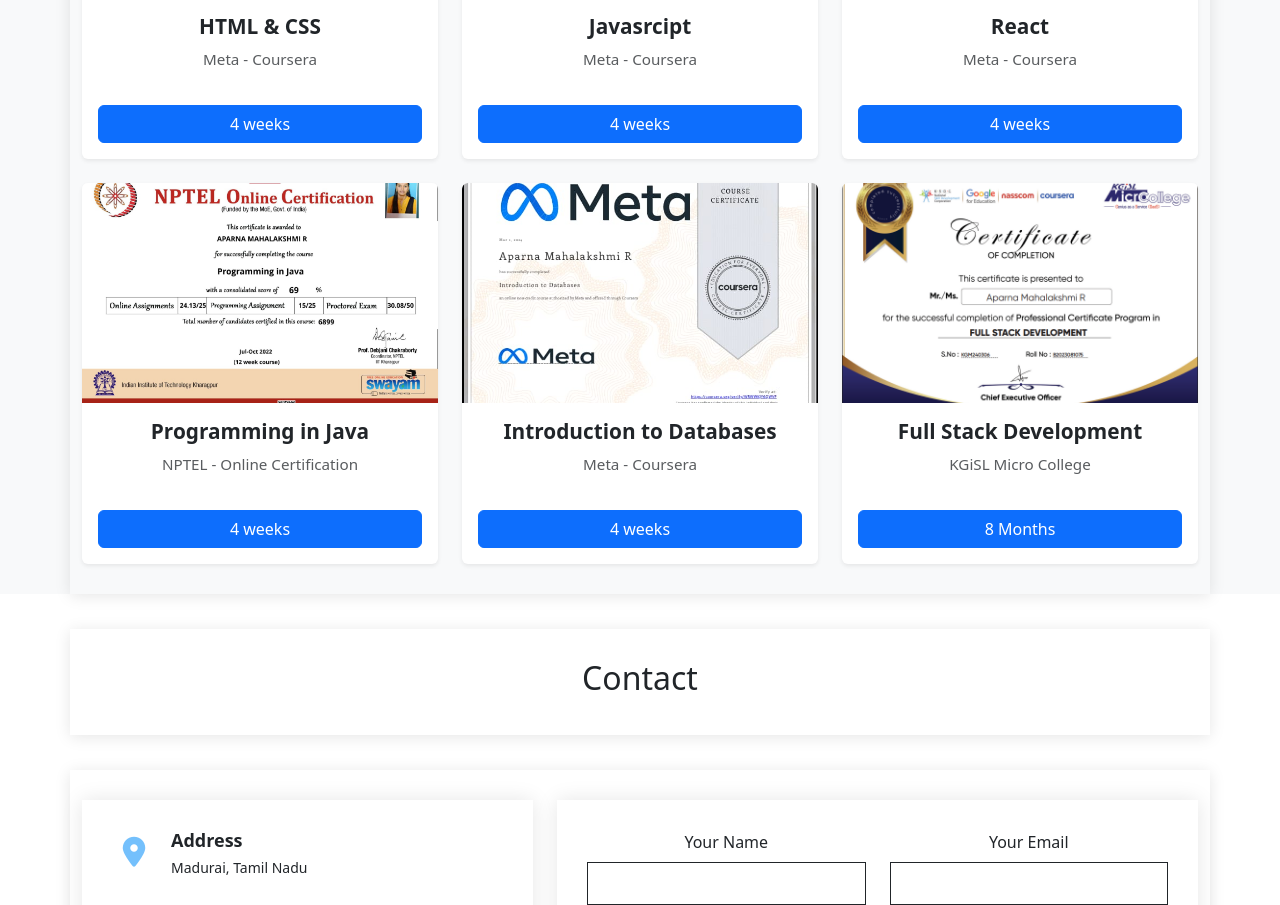
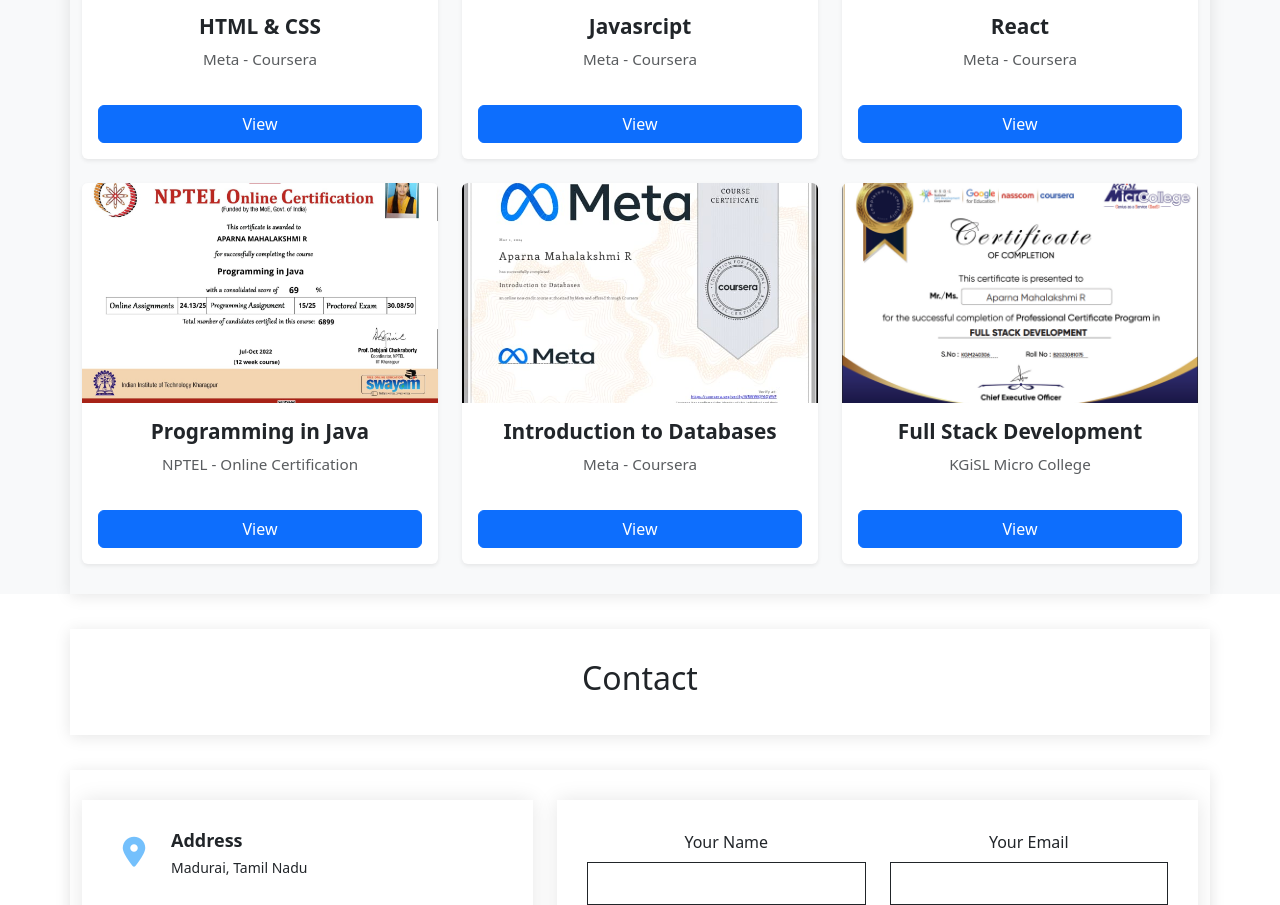
Before and after one commit to Aparna-2005/My_Portfolio, a React (Create React App) app: page / in a window 1280 px wide. Shown: the part 3389-4294 px from the top of the page. Built offline with nearby package versions, Linux system fonts and the light colour scheme.

Commit message:
Bug fixed

```diff
--- a/src/App.js
+++ b/src/App.js
@@ -12,7 +12,7 @@
 function App() {
   return (
     <div className="App">
-      {/* <Navbar/> */}
+      {/*  <Navbar/> */}
       <Home/>
       <About/>
       <Education/>
--- a/src/Components/About/About.js
+++ b/src/Components/About/About.js
@@ -1,6 +1,5 @@
 import React from 'react'
 
-import { Link } from "react-scroll";
 import { Element } from 'react-scroll'
 
 
@@ -17,7 +16,7 @@
               <div className="col-md-6">
                 <div className="row justify-content-between gy-4">
                   <div className="col-lg-5">
-                    <img src="images/Aparna_image.png" className="img-fluid" alt="Profile Image"/>
+                    <img src="images/Aparna_image.png" className="img-fluid" alt="My Photo"/>
                   </div>
                   <div className="col-lg-7 about-info">
                     <p><strong>Name: </strong> <span>Aparna Mahalakshmi R</span></p>
--- a/src/Components/Certificates/Certificates.js
+++ b/src/Components/Certificates/Certificates.js
@@ -20,7 +20,7 @@
                       <div className="card-body d-flex flex-column">
                         <h5 className="card-title fw-bold text-center">  HTML & CSS </h5>
                         <p className="card-text text-muted flex-grow-1 text-center">  Meta - Coursera </p>
-                        <a href="#" target="_blank" rel="noopener noreferrer" className="btn btn-primary w-100 mt-3"> 4 weeks </a>
+                        <a href="https://drive.google.com/file/d/1KSgME_aHFhew8ACA5EzWhx8cM49XicPL/view?usp=sharing" target="_blank" rel="noopener noreferrer" className="btn btn-primary w-100 mt-3"> View </a>
                       </div>
                     </div>
                   </div>
@@ -31,7 +31,7 @@
                       <div className="card-body d-flex flex-column">
                         <h5 className="card-title fw-bold text-center">  Javasrcipt </h5>
                         <p className="card-text text-muted flex-grow-1 text-center">  Meta - Coursera </p>
-                        <a href="#" target="_blank" rel="noopener noreferrer" className="btn btn-primary w-100 mt-3"> 4 weeks </a>
+                        <a href="https://drive.google.com/file/d/18Ap1K_M8RtyXIPYvPEf_0rUQMNWAAwwF/view?usp=drive_link" target="_blank" rel="noopener noreferrer" className="btn btn-primary w-100 mt-3"> View </a>
                       </div>
                     </div>
                   </div>
@@ -42,7 +42,7 @@
                       <div className="card-body d-flex flex-column">
                         <h5 className="card-title fw-bold text-center">  React </h5>
                         <p className="card-text text-muted flex-grow-1 text-center">  Meta - Coursera </p>
-                        <a href="#" target="_blank" rel="noopener noreferrer" className="btn btn-primary w-100 mt-3"> 4 weeks </a>
+                        <a href="https://drive.google.com/file/d/1MGt0nuumkOJoN1z6O6NpA9VRWB9JsWJZ/view?usp=drive_link" target="_blank" rel="noopener noreferrer" className="btn btn-primary w-100 mt-3"> View </a>
                       </div>
                     </div>
                   </div>
@@ -53,7 +53,7 @@
                       <div className="card-body d-flex flex-column">
                         <h5 className="card-title fw-bold text-center">  Programming in Java </h5>
                         <p className="card-text text-muted flex-grow-1 text-center">  NPTEL - Online Certification </p>
-                        <a href="#" target="_blank" rel="noopener noreferrer" className="btn btn-primary w-100 mt-3"> 4 weeks </a>
+                        <a href="https://drive.google.com/file/d/1CZ9938pZrff06nsXFgormK4u7Y_yknwa/view?usp=drive_link" target="_blank" rel="noopener noreferrer" className="btn btn-primary w-100 mt-3"> View </a>
                       </div>
                     </div>
                   </div>
@@ -64,7 +64,7 @@
                       <div className="card-body d-flex flex-column">
                         <h5 className="card-title fw-bold text-center">  Introduction to Databases </h5>
                         <p className="card-text text-muted flex-grow-1 text-center">  Meta - Coursera </p>
-                        <a href="#" target="_blank" rel="noopener noreferrer" className="btn btn-primary w-100 mt-3"> 4 weeks </a>
+                        <a href="https://drive.google.com/file/d/17EklrxuvjmOqBB8e9BJguw6Tfsrx94U5/view?usp=drive_link" target="_blank" rel="noopener noreferrer" className="btn btn-primary w-100 mt-3"> View </a>
                       </div>
                     </div>
                   </div>
@@ -75,7 +75,7 @@
                       <div className="card-body d-flex flex-column">
                         <h5 className="card-title fw-bold text-center">  Full Stack Development </h5>
                         <p className="card-text text-muted flex-grow-1 text-center">  KGiSL Micro College </p>
-                        <a href="#" target="_blank" rel="noopener noreferrer" className="btn btn-primary w-100 mt-3"> 8 Months </a>
+                        <a href="https://drive.google.com/file/d/1ABs9a0bStmYa4uGZfMisYNg_AlHrbe-W/view?usp=drive_link" target="_blank" rel="noopener noreferrer" className="btn btn-primary w-100 mt-3"> View </a>
                       </div>
                     </div>
                   </div>
```
